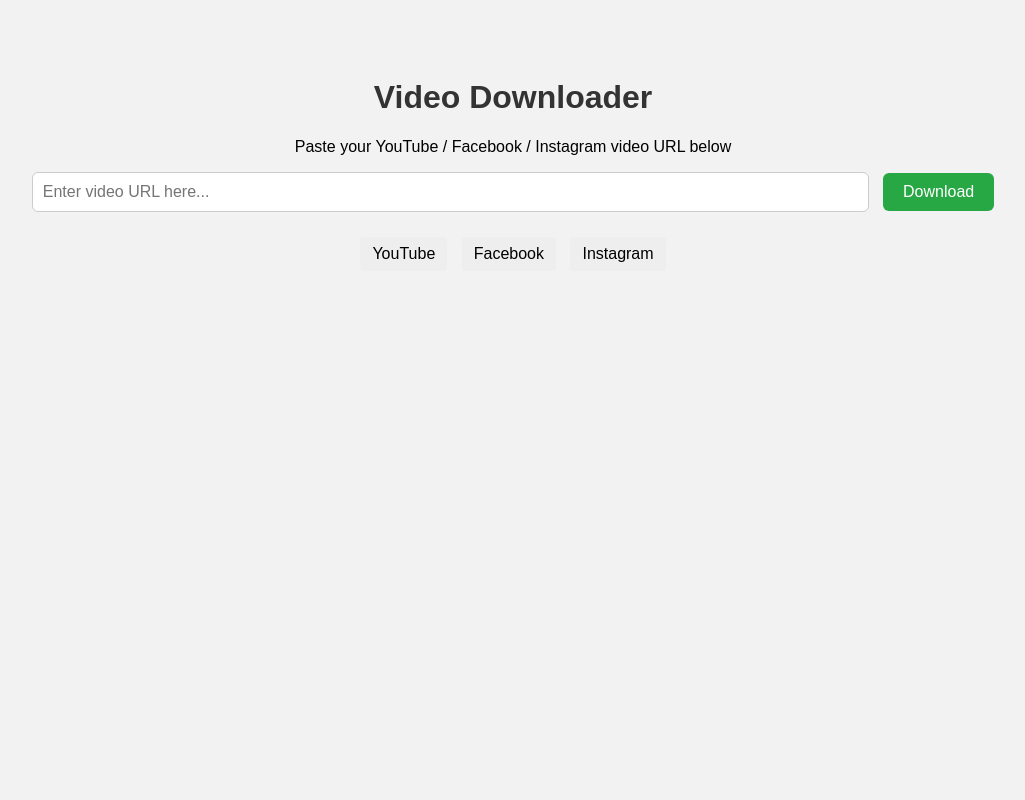
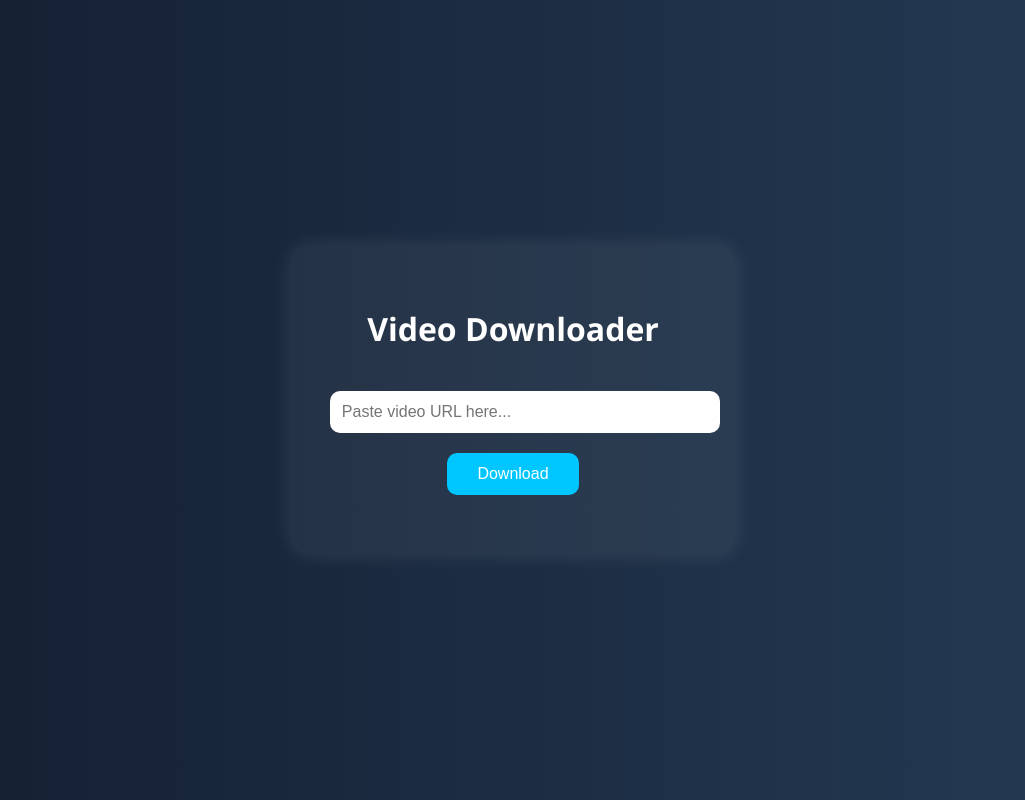
Before and after one commit to rajdipdeb/Video-Downloader, a plain HTML site: page index.html in a window 1280 px wide. Shown: the whole page, without its empty margins (127-1152 px from the left). Drawn offline with Linux system fonts and the light colour scheme.

Commit message:
Add files via upload

```diff
--- a/index.html
+++ b/index.html
@@ -1,25 +1,18 @@
 <!DOCTYPE html>
 <html lang="en">
 <head>
-  <meta charset="UTF-8">
-  <meta name="viewport" content="width=device-width, initial-scale=1.0">
+  <meta charset="UTF-8" />
+  <meta name="viewport" content="width=device-width, initial-scale=1.0" />
   <title>Video Downloader</title>
-  <link rel="stylesheet" href="style.css">
+  <link rel="stylesheet" href="style.css" />
 </head>
 <body>
-
-  <h1>Video Downloader</h1>
-  <p>Paste your YouTube / Facebook / Instagram video URL below</p>
-
-  <input type="text" id="videoURL" placeholder="Enter video URL here...">
-  <button onclick="downloadVideo()">Download</button>
-
-  <div class="platforms">
-    <span>YouTube</span>
-    <span>Facebook</span>
-    <span>Instagram</span>
+  <div class="container">
+    <h1>Video Downloader</h1>
+    <input type="text" id="urlInput" placeholder="Paste video URL here..." />
+    <button onclick="downloadVideo()">Download</button>
+    <p id="message"></p>
   </div>
-
   <script src="script.js"></script>
 </body>
 </html>
--- a/script.js
+++ b/script.js
@@ -1,9 +1,23 @@
 function downloadVideo() {
-  const url = document.getElementById("videoURL").value;
-  if (url) {
-    const youtubeID = url.split("v=")[1];  // Extract YouTube video ID
-    window.open("https://ssyoutube.com/watch?v=" + encodeURIComponent(youtubeID));  // Redirect to download page
+  const url = document.getElementById("urlInput").value;
+  const message = document.getElementById("message");
+
+  if (!url) {
+    message.innerText = "Please paste a video URL.";
+    return;
+  }
+
+  if (url.includes("youtube.com") || url.includes("youtu.be")) {
+    const newUrl = "https://ssyoutube.com/watch?v=" + url.split("v=")[1];
+    window.open(newUrl, "_blank");
+    message.innerText = "Opening download page...";
+  } else if (url.includes("facebook.com")) {
+    window.open("https://fdown.net", "_blank");
+    message.innerText = "Redirecting to Facebook downloader...";
+  } else if (url.includes("instagram.com")) {
+    window.open("https://igram.io", "_blank");
+    message.innerText = "Redirecting to Instagram downloader...";
   } else {
-    alert("Please enter a video URL.");
+    message.innerText = "Unsupported URL. Please try YouTube, Facebook, or Instagram.";
   }
 }
--- a/style.css
+++ b/style.css
@@ -1,45 +1,49 @@
 body {
-  font-family: Arial, sans-serif;
-  background: #f2f2f2;
-  text-align: center;
-  padding: 50px;
+  margin: 0;
+  padding: 0;
+  font-family: 'Segoe UI', sans-serif;
+  background: linear-gradient(to right, #141e30, #243b55);
+  color: white;
+  display: flex;
+  height: 100vh;
+  justify-content: center;
+  align-items: center;
 }
 
-h1 {
-  color: #333;
+.container {
+  text-align: center;
+  background: rgba(255, 255, 255, 0.05);
+  padding: 40px;
+  border-radius: 20px;
+  box-shadow: 0 0 20px rgba(255, 255, 255, 0.1);
 }
 
-input[type="text"] {
-  padding: 10px;
-  width: 70%;
-  border: 1px solid #ccc;
-  border-radius: 6px;
+input {
+  width: 100%;
+  padding: 12px;
+  margin-top: 20px;
+  border: none;
+  border-radius: 10px;
   font-size: 16px;
 }
 
 button {
-  padding: 10px 20px;
-  background-color: #28a745;
-  color: white;
+  margin-top: 20px;
+  padding: 12px 30px;
+  background: #00c6ff;
   border: none;
+  color: #fff;
+  border-radius: 10px;
   font-size: 16px;
-  border-radius: 6px;
   cursor: pointer;
-  margin-left: 10px;
+  transition: 0.3s;
 }
 
 button:hover {
-  background-color: #218838;
+  background: #0072ff;
 }
 
-.platforms {
+#message {
   margin-top: 20px;
+  font-size: 14px;
 }
-
-.platforms span {
-  background: #eee;
-  padding: 8px 12px;
-  border-radius: 4px;
-  margin: 5px;
-  display: inline-block;
-}
```
